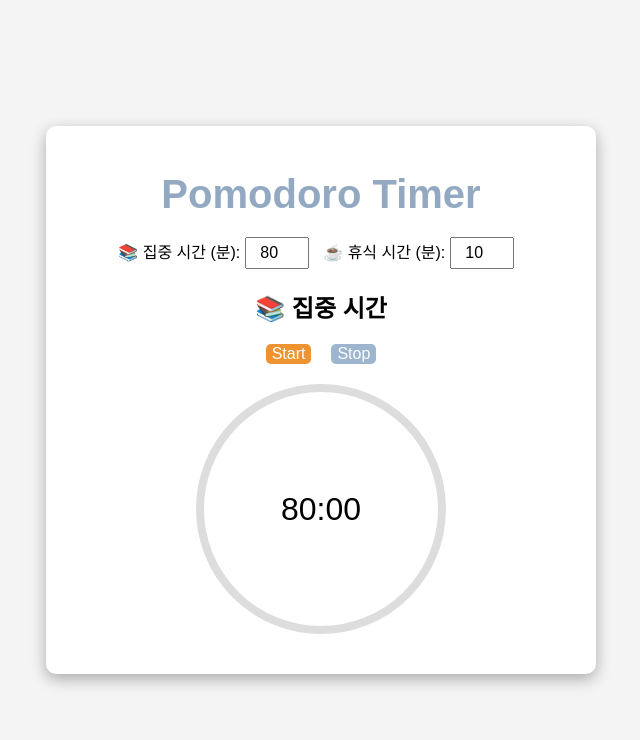
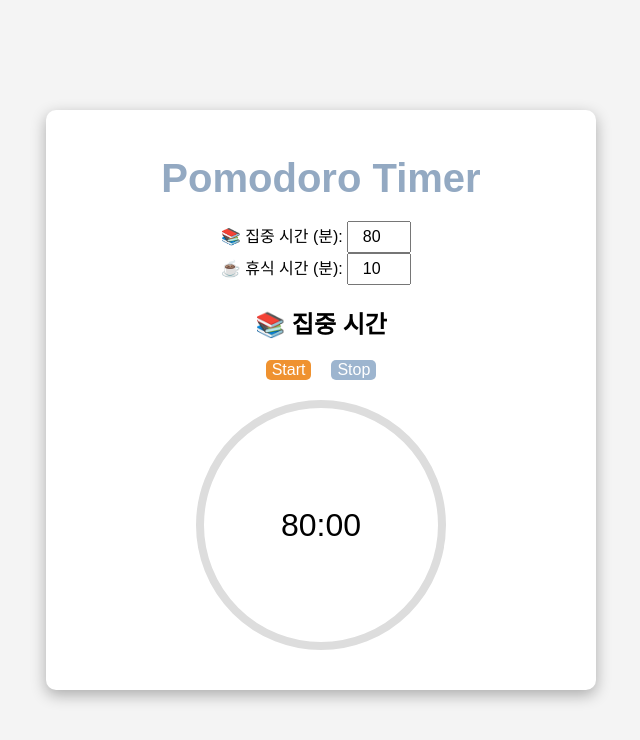
Before and after one commit to sstonne/pomodoro-timer, a plain HTML site: page index.html in a window 1280 px wide. Shown: the whole page, without its empty margins (319-959 px from the left). Drawn offline with Linux system fonts and the light colour scheme.

Commit message:
Update index.html

```diff
--- a/index.html
+++ b/index.html
@@ -12,11 +12,14 @@
 
         <!-- 📝 사용자가 집중 시간 & 휴식 시간을 입력 -->
         <div class="input-container">
-            <label for="focusTime">📚 집중 시간 (분): </label>
-            <input id="focusTime" type="number" min="1" value="80"/> <!-- 기본 80분 -->
-
+            <div class="input-group">
+                <label for="focusTime">📚 집중 시간 (분): </label>
+                <input id="focusTime" type="number" min="1" value="80"/> <!-- 기본 80분 -->
+            </div>
+            <div class="input-group">
             <label for="breakTime">☕ 휴식 시간 (분): </label>
             <input id="breakTime" type="number" min="1" value="10"/> <!-- 기본 10분 -->
+            </div>
         </div>
 
         <h2 id="sessionType">📚 집중 시간</h2> <!-- 현재 상태 표시 -->
```
